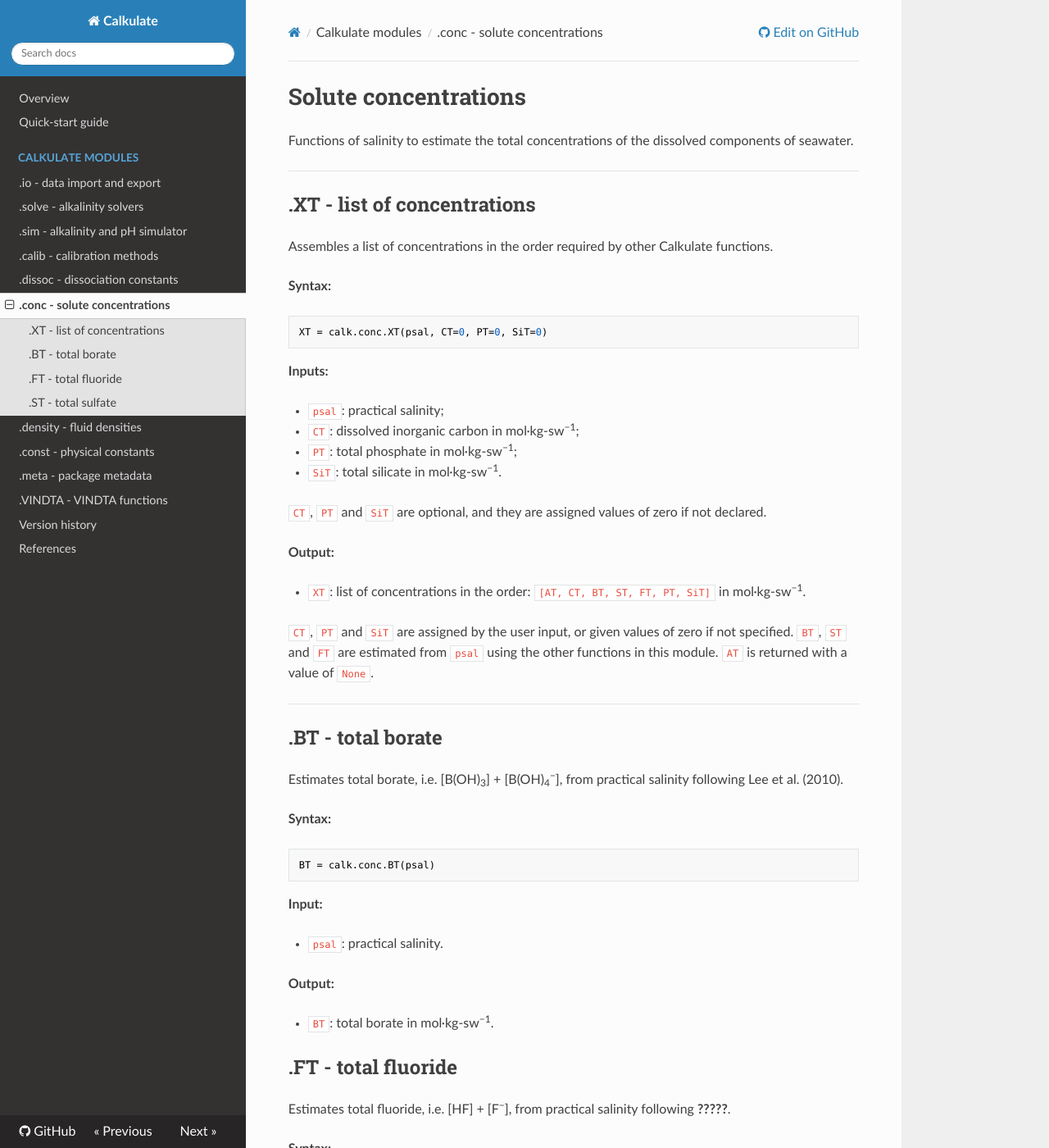
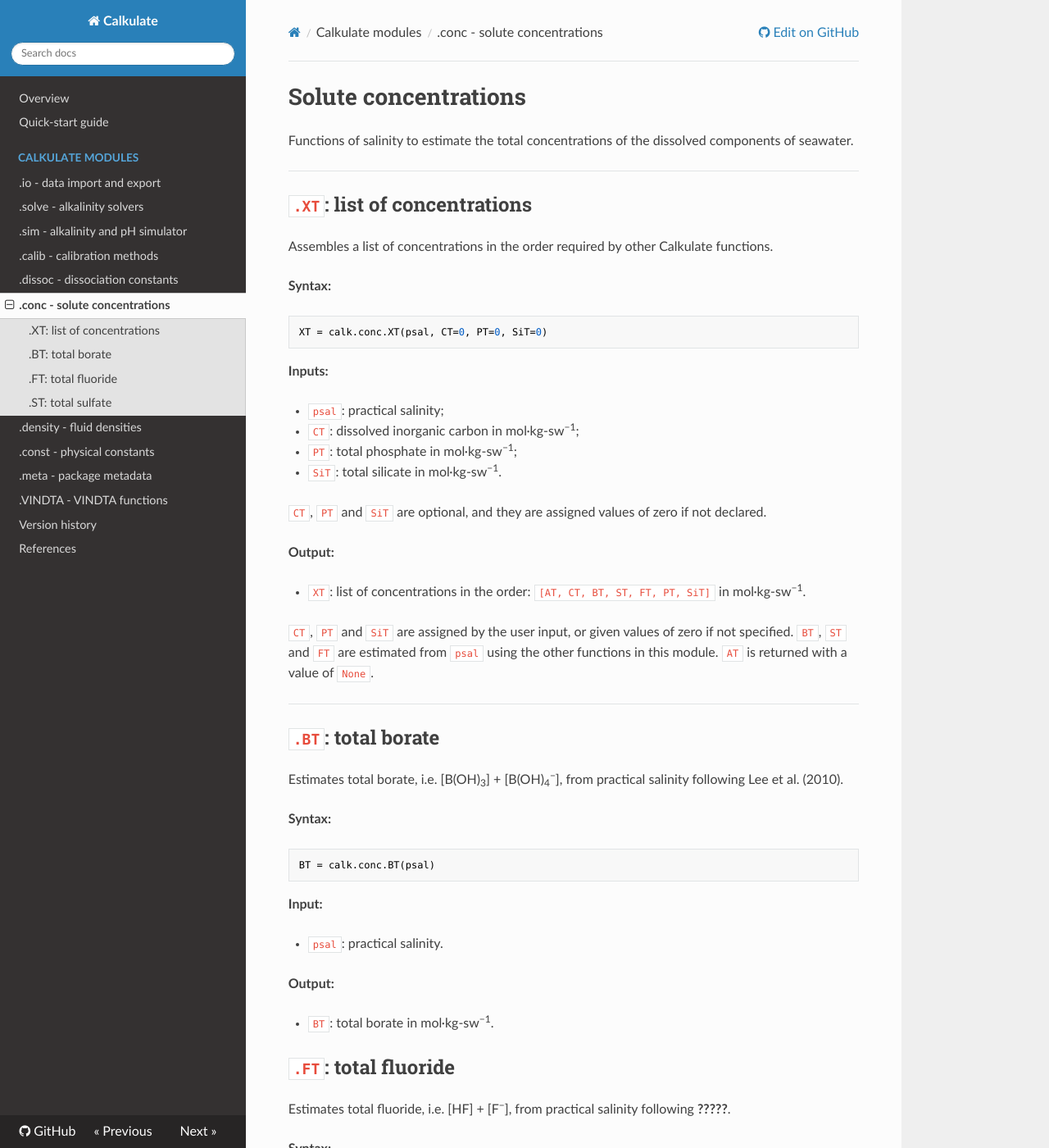
Before and after one commit to mvdh7/calkulate, an MkDocs documentation site: the page built from docs/modules/conc.md, in a window 1280 px wide and 1400 px high. Shown: the whole window at 82% size. Built offline with MkDocs 1.6.1, drawn with Linux system fonts in a browser that asks for light colours; nearby versions of some CDN libraries; some of the changed text lies outside the part shown.

Commit message:
Update subtitle style

```diff
--- a/docs/modules/conc.md
+++ b/docs/modules/conc.md
@@ -6,7 +6,7 @@
 <hr />
 
 
-## .XT - list of concentrations
+## `.XT`: list of concentrations
 
 Assembles a list of concentrations in the order required by other Calkulate functions.
 
@@ -35,7 +35,7 @@
 <hr />
 
 
-## .BT - total borate
+## `.BT`: total borate
 
 Estimates total borate, i.e. [B(OH)<sub>3</sub>] + [B(OH)<sub>4</sub><sup>−</sup>], from practical salinity following Lee et al. (2010).
 
@@ -54,7 +54,7 @@
   * `BT`: total borate in mol·kg-sw<sup>−1</sup>.
 
 
-## .FT - total fluoride
+## `.FT`: total fluoride
 
 Estimates total fluoride, i.e. [HF] + [F<sup>−</sup>], from practical salinity following **?????**.
 
@@ -73,7 +73,7 @@
   * `FT`: total fluoride in mol·kg-sw<sup>−1</sup>.
 
 
-## .ST - total sulfate
+## `.ST`: total sulfate
 
 Estimates total sulfate, i.e. [HSO<sub>4</sub><sup>−</sup>] + [SO<sub>4</sub><sup>2−</sup>], from practical salinity following **?????**. Note that the concentration of undissociated H<sub>2</sub>SO<sub>4</sub> is assumed to be zero.
 
```
Also changed, not shown: docs/modules/density.md (+2 -2 lines), docs/modules/dissoc.md (+1 -1 lines), docs/modules/io.md (+4 -2 lines), docs/modules/meta.md (+1 -1 lines).
